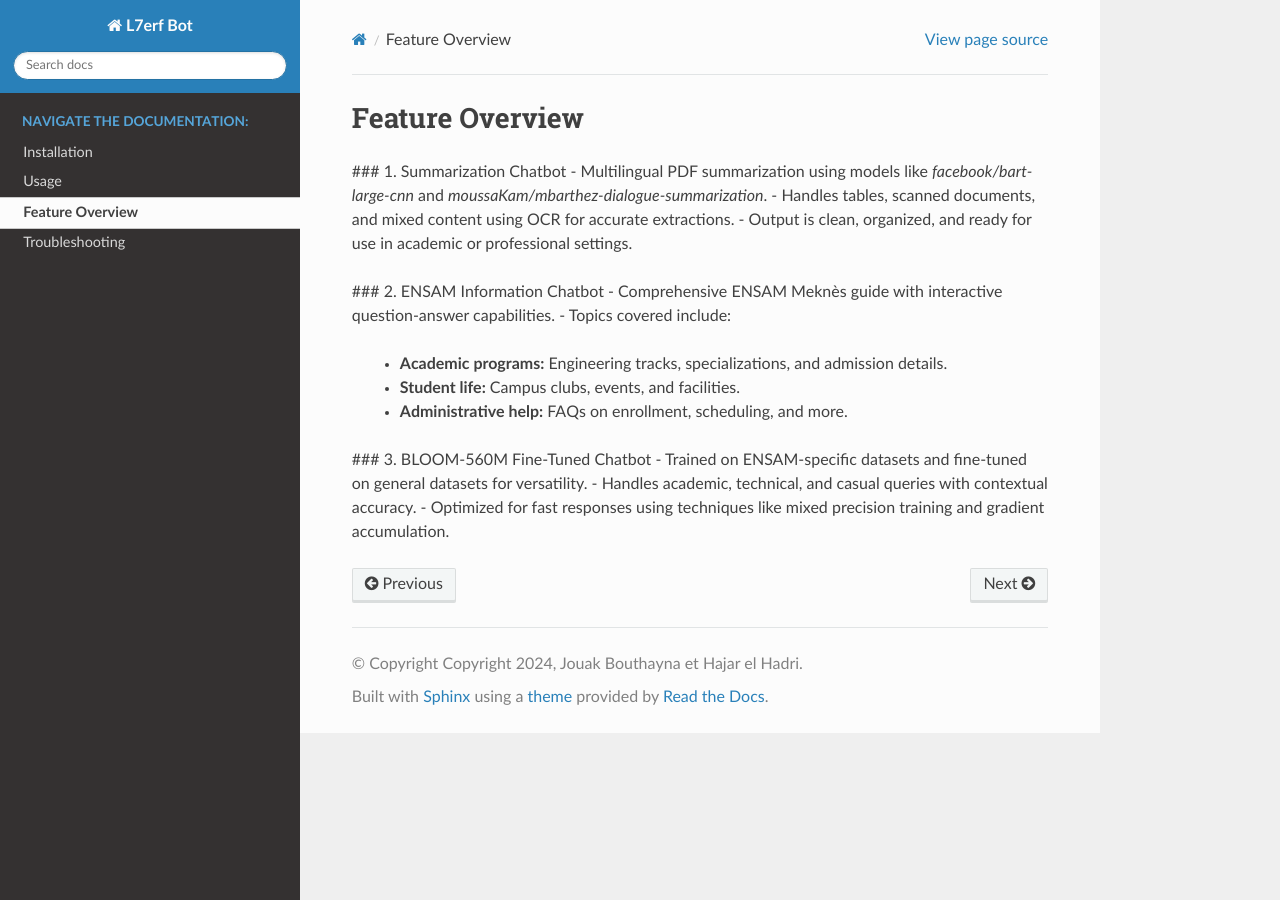
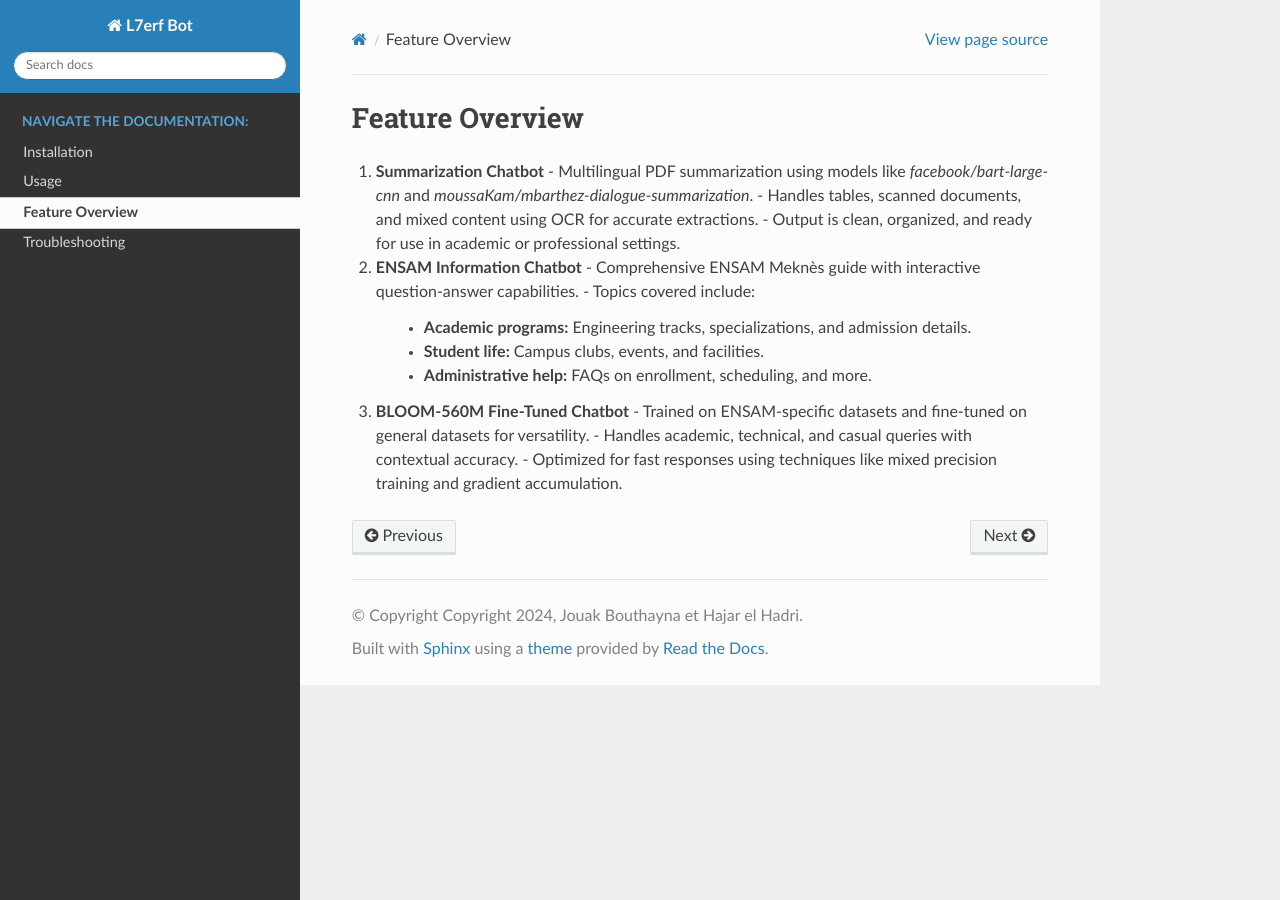
Before and after one commit to BettyJk/L7erf, a Sphinx documentation site: the page built from docs/features.rst, in a window 1280 px wide. Built offline with Sphinx 7.4.7 and the Read the Docs theme 3.1.0, drawn with Linux system fonts in a browser that asks for light colours; pages that are not in the unit, such as notebooks, are missing from menus.

Commit message:
Update features.rst

```diff
--- a/docs/features.rst
+++ b/docs/features.rst
@@ -1,19 +1,19 @@
 Feature Overview
 =================
 
-### 1. Summarization Chatbot
-- Multilingual PDF summarization using models like `facebook/bart-large-cnn` and `moussaKam/mbarthez-dialogue-summarization`.
-- Handles tables, scanned documents, and mixed content using OCR for accurate extractions.
-- Output is clean, organized, and ready for use in academic or professional settings.
+1. **Summarization Chatbot**
+   - Multilingual PDF summarization using models like `facebook/bart-large-cnn` and `moussaKam/mbarthez-dialogue-summarization`.
+   - Handles tables, scanned documents, and mixed content using OCR for accurate extractions.
+   - Output is clean, organized, and ready for use in academic or professional settings.
 
-### 2. ENSAM Information Chatbot
-- Comprehensive ENSAM Meknès guide with interactive question-answer capabilities.
-- Topics covered include:
-   - **Academic programs:** Engineering tracks, specializations, and admission details.
-   - **Student life:** Campus clubs, events, and facilities.
-   - **Administrative help:** FAQs on enrollment, scheduling, and more.
+2. **ENSAM Information Chatbot**
+   - Comprehensive ENSAM Meknès guide with interactive question-answer capabilities.
+   - Topics covered include:
+     - **Academic programs:** Engineering tracks, specializations, and admission details.
+     - **Student life:** Campus clubs, events, and facilities.
+     - **Administrative help:** FAQs on enrollment, scheduling, and more.
 
-### 3. BLOOM-560M Fine-Tuned Chatbot
-- Trained on ENSAM-specific datasets and fine-tuned on general datasets for versatility.
-- Handles academic, technical, and casual queries with contextual accuracy.
-- Optimized for fast responses using techniques like mixed precision training and gradient accumulation.
+3. **BLOOM-560M Fine-Tuned Chatbot**
+   - Trained on ENSAM-specific datasets and fine-tuned on general datasets for versatility.
+   - Handles academic, technical, and casual queries with contextual accuracy.
+   - Optimized for fast responses using techniques like mixed precision training and gradient accumulation.
```
